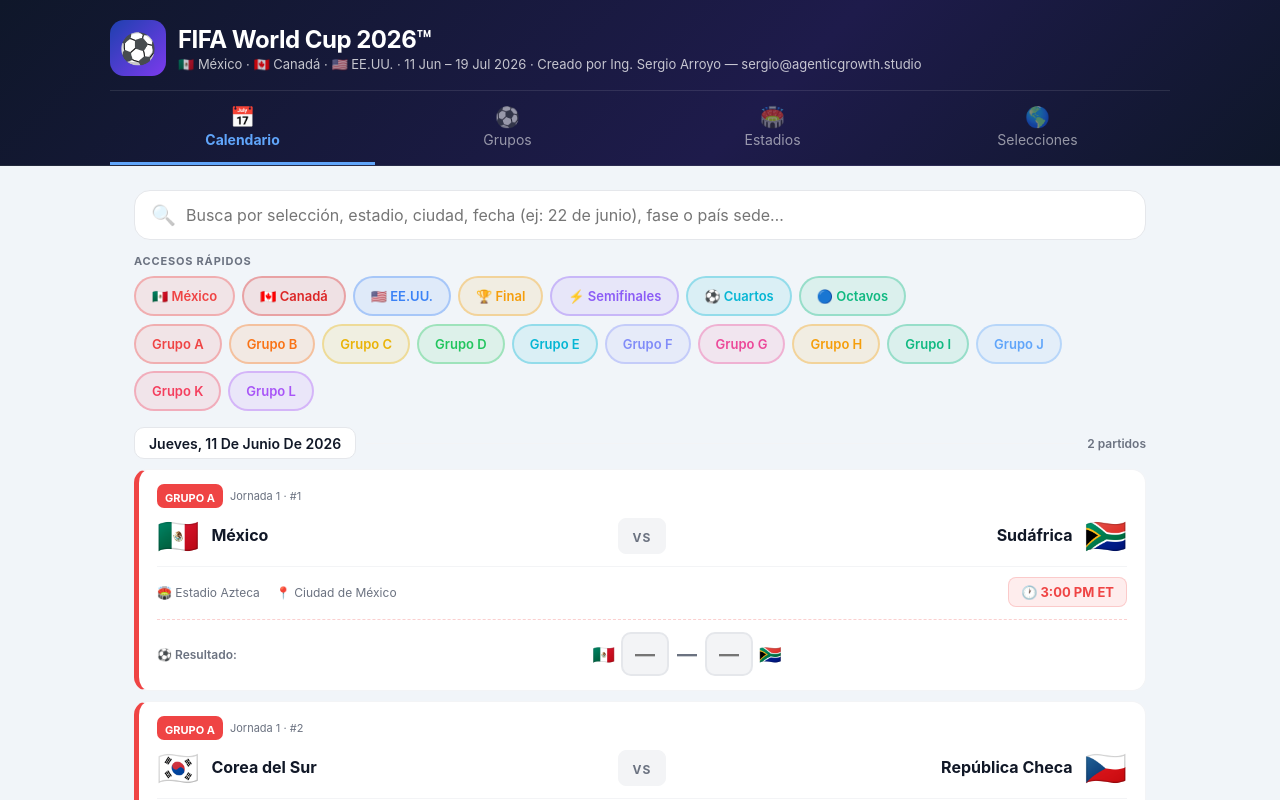
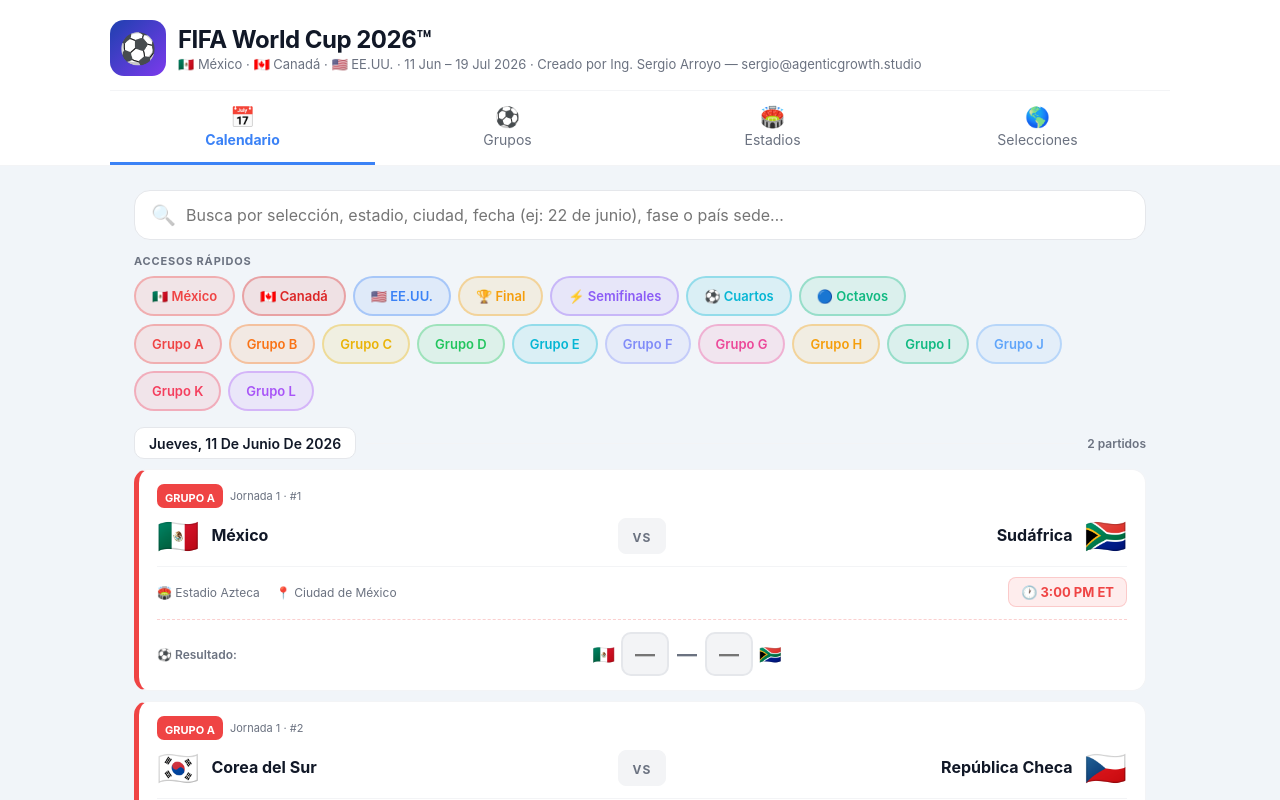
Before and after one commit to Yeyosag/wc2026, a React (Vite) app: page / in a window 1280 px wide. Shown: the top 800 px of the page. Built offline with nearby package versions, Linux system fonts and the light colour scheme.

Commit message:
Revert header to white + fix OG image text to white

```diff
--- a/src/App.jsx
+++ b/src/App.jsx
@@ -44,18 +44,18 @@
   const Chip=({label,value,color})=>{const active=q===value;return(<button onClick={()=>setQ(active?"":value)} style={{display:"inline-flex",alignItems:"center",gap:5,padding:"9px 16px",border:"2px solid "+(active?color:color+"55"),borderRadius:999,background:active?color:color+"18",color:active?"white":color,cursor:"pointer",fontSize:isMobile?12:13,fontWeight:600,whiteSpace:"nowrap",transition:"all 0.15s",minHeight:40,boxShadow:active?"0 2px 12px "+color+"55":"none"}}>{label}</button>);};
   return(
     <div style={{minHeight:"100vh",background:"var(--color-background-tertiary)",fontFamily:"var(--font-sans)"}}>
-      <div style={{background:"linear-gradient(135deg,#0f172a 0%,#1e1b4b 60%,#0f172a 100%)",borderBottom:"0.5px solid rgba(255,255,255,0.08)",padding:isMobile?"14px 12px 0":"20px 24px 0"}}>
+      <div style={{background:"var(--color-background-primary)",borderBottom:"0.5px solid var(--color-border-tertiary)",padding:isMobile?"14px 12px 0":"20px 24px 0"}}>
         <div style={{maxWidth:1060,margin:"0 auto"}}>
           <div style={{display:"flex",alignItems:"center",gap:12,marginBottom:14}}>
             <div style={{width:isMobile?44:56,height:isMobile?44:56,borderRadius:14,background:"linear-gradient(135deg,#1e40af,#7c3aed)",display:"flex",alignItems:"center",justifyContent:"center",fontSize:isMobile?24:30,flexShrink:0}}>⚽</div>
             <div>
-              <h1 style={{margin:0,fontSize:isMobile?18:24,fontWeight:700,color:"#ffffff",letterSpacing:-0.5}}>FIFA World Cup 2026™</h1>
-              <p style={{margin:"2px 0 0",fontSize:isMobile?11:13,color:"rgba(255,255,255,0.75)"}}>🇲🇽 México · 🇨🇦 Canadá · 🇺🇸 EE.UU. · 11 Jun – 19 Jul 2026 · Creado por Ing. Sergio Arroyo — sergio@agenticgrowth.studio</p>
+              <h1 style={{margin:0,fontSize:isMobile?18:24,fontWeight:700,color:"var(--color-text-primary)",letterSpacing:-0.5}}>FIFA World Cup 2026™</h1>
+              <p style={{margin:"2px 0 0",fontSize:isMobile?11:13,color:"var(--color-text-secondary)"}}>🇲🇽 México · 🇨🇦 Canadá · 🇺🇸 EE.UU. · 11 Jun – 19 Jul 2026 · Creado por Ing. Sergio Arroyo — sergio@agenticgrowth.studio</p>
             </div>
           </div>
-          <div style={{display:"flex",overflowX:"auto",WebkitOverflowScrolling:"touch",scrollbarWidth:"none",borderTop:"0.5px solid rgba(255,255,255,0.1)"}}>
+          <div style={{display:"flex",overflowX:"auto",WebkitOverflowScrolling:"touch",scrollbarWidth:"none",borderTop:"0.5px solid var(--color-border-tertiary)"}}>
             {[["schedule","📅",isMobile?"Cal.":"Calendario"],["groups","⚽","Grupos"],["stadiums","🏟️","Estadios"],["teams","🌎","Selecciones"]].map(([id,ic,lbl])=>(
-              <button key={id} onClick={()=>setTab(id)} style={{flexShrink:0,flex:1,padding:isMobile?"10px 6px":"14px 8px",border:"none",borderBottom:"3px solid "+(tab===id?"#60a5fa":"transparent"),background:"transparent",color:tab===id?"#60a5fa":"rgba(255,255,255,0.55)",fontWeight:tab===id?700:400,cursor:"pointer",fontSize:isMobile?12:14,display:"flex",flexDirection:"column",alignItems:"center",gap:2,transition:"all 0.15s",minWidth:isMobile?60:0}}>
+              <button key={id} onClick={()=>setTab(id)} style={{flexShrink:0,flex:1,padding:isMobile?"10px 6px":"14px 8px",border:"none",borderBottom:"3px solid "+(tab===id?"#3b82f6":"transparent"),background:"transparent",color:tab===id?"#3b82f6":"var(--color-text-secondary)",fontWeight:tab===id?700:400,cursor:"pointer",fontSize:isMobile?12:14,display:"flex",flexDirection:"column",alignItems:"center",gap:2,transition:"all 0.15s",minWidth:isMobile?60:0}}>
                 <span style={{fontSize:isMobile?18:20}}>{ic}</span><span>{lbl}</span>
               </button>
             ))}
```
